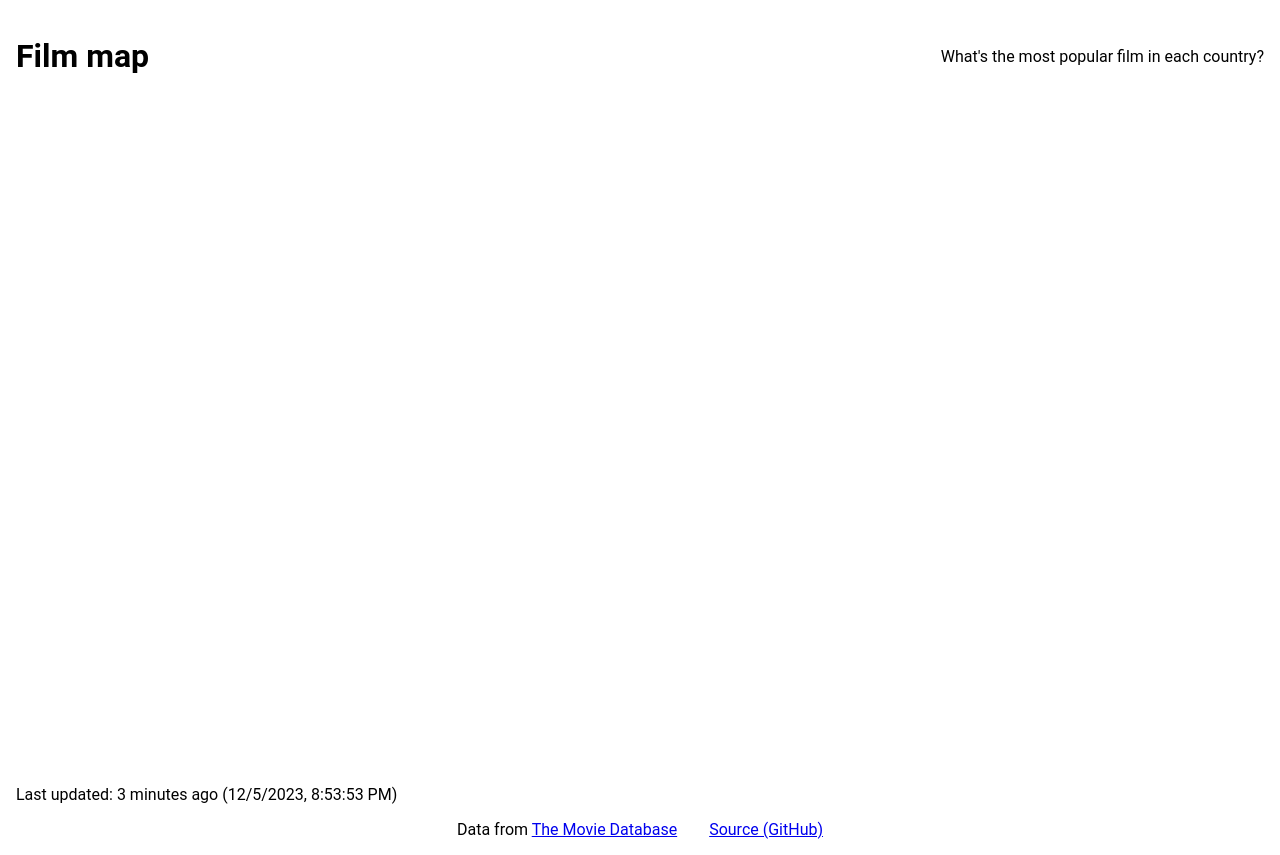
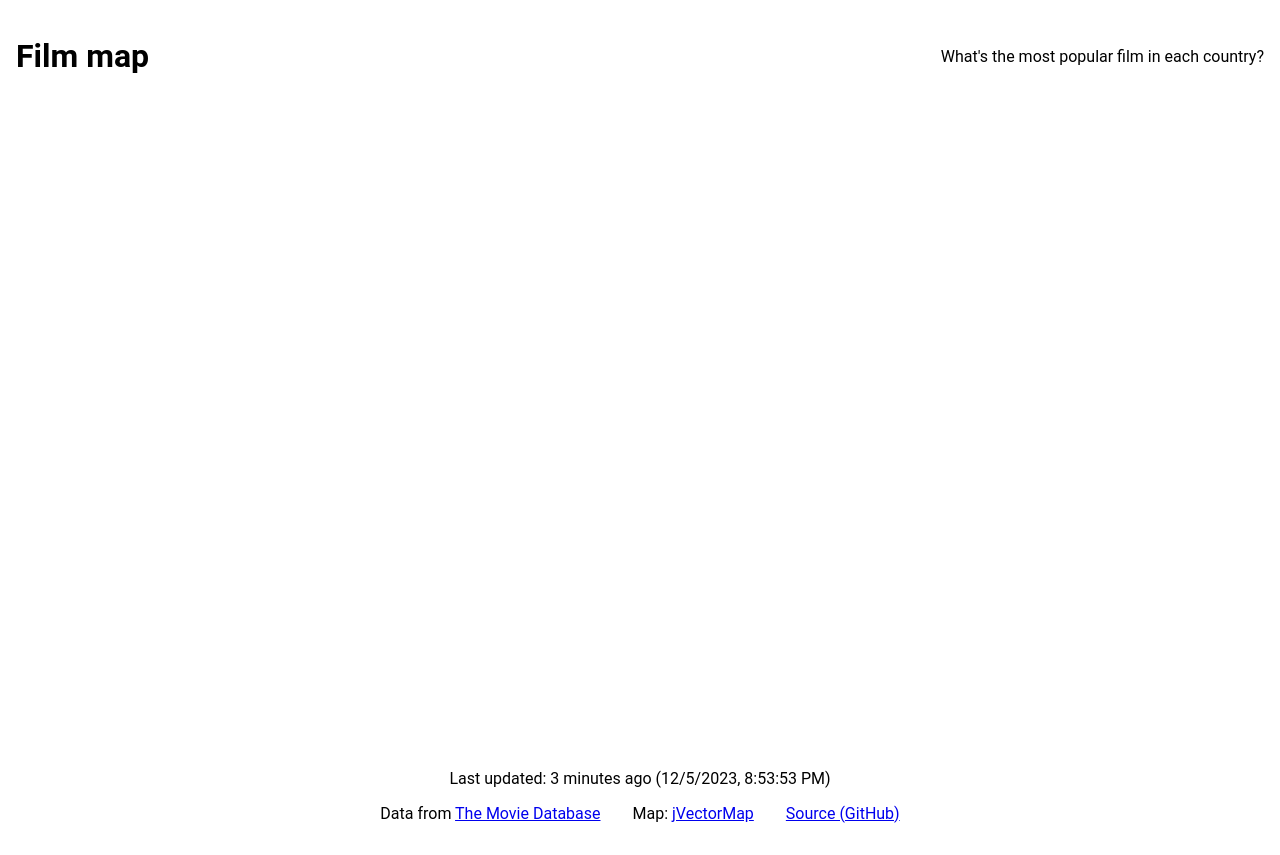
Before and after one commit to EkulRF/BestFilmsByCountry, a plain HTML site: page index.html in a window 1280 px wide. After the commit the page ends 823 px from the top, so only its background shows below. Drawn offline with Linux system fonts and the light colour scheme.

Commit message:
footer content and style changes

```diff
--- a/index.html
+++ b/index.html
@@ -122,6 +122,7 @@
             Data from
             <a href="https://www.themoviedb.org/">The Movie Database</a>
           </li>
+          <li>Map: <a href="https://jvectormap.com/">jVectorMap</a></li>
           <li>
             <a href="https://github.com/EkulRF/BestFilmsByCountry"
               >Source (GitHub)</a
--- a/public/stylesheet.css
+++ b/public/stylesheet.css
@@ -29,7 +29,9 @@ main {
 }
 
 footer {
-  padding: 1rem;
+  display: flex;
+  flex-direction: column;
+  align-items: center;
 }
 
 footer nav ul {
```
